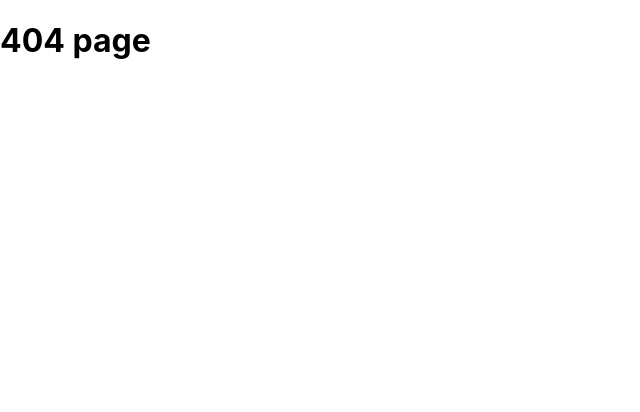
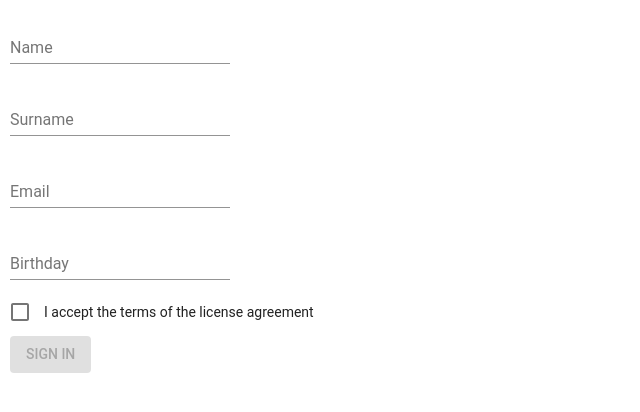
Before and after one commit to NOXY1/react-material-ui-form, a React (Create React App) app: page /signup in a window 1280 px wide. Shown: the top 412 px of the page, without its empty margins (0-640 px from the left). Built offline with nearby package versions, Linux system fonts and the light colour scheme.

Commit message:
added signup component, fixed method of displaying notifications

```diff
--- a/src/App.css
+++ b/src/App.css
@@ -23,3 +23,7 @@
 	font-size:  40px;
 	background-color: rgba(0, 221, 59, .5);
 }
+
+.ml {
+	margin-left: 10px;
+}
--- a/src/App.js
+++ b/src/App.js
@@ -1,4 +1,4 @@
-import React, { Component } from 'react';
+import React, { Component, Fragment } from 'react';
 import MuiThemeProvider from 'material-ui/styles/MuiThemeProvider';
 import Routes from './routes';
 
@@ -10,9 +10,9 @@ class App extends Component {
   render() {
     return (
       <MuiThemeProvider>
-        <div>
+        <Fragment>
           <Routes />
-        </div>
+        </Fragment>
       </MuiThemeProvider>
     );
   }
--- a/src/components/Form.js
+++ b/src/components/Form.js
@@ -1,24 +1,23 @@
-import React, { Fragment } from 'react';
+import React, { Fragment, Component } from 'react';
 import TextField from '@material-ui/core/TextField';
 import Button from '@material-ui/core/Button';
 import { logIn } from '../services/userService';
 import { Redirect } from 'react-router-dom';
+import '../App.css';
 
 
-export default class Form extends React.Component {
+export default class Form extends Component {
 	state = {
 		login: '',
 		password: '',
 		notification: '',
 		notificationType: '',
-		disabledLoginButton: true,
 		redirect: false
 	}
 
 	handleChangeInput = e => {
 		this.props.onChange({[e.target.name]: e.target.value});
 		this.setState({[e.target.name]: e.target.value});
-		this.setLoginButtonState();
 	}
 
 	handleSubmit = e => {
@@ -34,22 +33,21 @@ export default class Form extends React.Component {
 								.catch(error => {
 									this.setState({notification: error, notificationType: 'notification error' });
 								});
-		setTimeout(this.hideNotification, 5000);
-	}
 
-	hideNotification = () => {
-		this.setState({notification: null, notificationType: null});
-	}
+		this.showNotification = (notification) => {
+			this.setState({notification});
 
-	setLoginButtonState = () => {
-		if(this.state.login && this.state.password) {
-			this.setState({disabledLoginButton: false});
-		} else {
-			this.setState({disabledLoginButton: true});
+			setTimeout(() => {
+				this.setState({notification: null})
+			});
 		}
 	}
 
+
+
 	render() {
+		const { login, password } = this.state;
+		const isLoginBtnActive = !!(login && password);
 
 		if(this.state.redirect) {
 			return (<Redirect to={'/home'} />)
@@ -58,14 +56,13 @@ export default class Form extends React.Component {
 		return(
 			<Fragment>
 				<p className={this.state.notificationType}>{this.state.notification}</p>
-				<form>
+				<form className='ml'>
 					<TextField
 						name='login'
 						label='Login'
 						value={this.state.login}
 						onChange={e => this.handleChangeInput(e)}
 						margin="normal"
-						style={{marginLeft: 10}}
 					/>
 					<br />
 					<TextField
@@ -75,15 +72,13 @@ export default class Form extends React.Component {
 						onChange={e => this.handleChangeInput(e)}
 						margin="normal"
 						type='password'
-						style={{marginLeft: 10}}
 					/>
 					<br />
 					<Button variant='contained'
 							label='Submit'
 							onClick={e => this.handleSubmit(e)}
 							color="primary"
-							style={{margin: 10}}
-							disabled={this.state.disabledLoginButton}>
+							disabled={!isLoginBtnActive}>
 						Submit
 					</Button>
 				</form>
--- a/src/components/Home.js
+++ b/src/components/Home.js
@@ -1,16 +1,14 @@
-import React, { Component, Fragment } from 'react';
+import React, { Fragment } from 'react';
 import '../App.css';
 
 
+const Home = () => {
+	return (
+		<Fragment>
+			<h1 className='home'>Home</h1>
+		</Fragment>
+	);
+}
 
-class Home extends Component {
-	render() {
-		return (
-			<Fragment>
-				<h1 className='home'>Home</h1>
-			</Fragment>
-		);
-	};
-};
 
 export default Home;
--- a/src/components/LogIn.js
+++ b/src/components/LogIn.js
@@ -1,28 +1,93 @@
-import React, { Component, Fragment } from 'react';
-import Form from './Form';
+import React, { Fragment, Component } from 'react';
+import TextField from '@material-ui/core/TextField';
+import Button from '@material-ui/core/Button';
+import { logIn } from '../services/userService';
+import { Redirect } from 'react-router-dom';
+import '../App.css';
 
 
-class LogIn extends Component {
+export default class Form extends Component {
   state = {
-    	fields: {}
-  	};
+    login: '',
+    password: '',
+    notification: '',
+    notificationType: '',
+    redirect: false
+  }
 
-  onChange = newValue => {
-    this.setState({
-      fields: {
-        ...this.state.fields,
-        ...newValue
+  handleChangeInput = e => {
+    this.setState({[e.target.name]: e.target.value});
   }
+
+  handleSubmit = e => {
+    e.preventDefault();
+    const { login, password } = this.state;
+    logIn({ login, password })
+                .then(result => {
+                  // this.showNotification(result, 'notification success');
+                  // this.setState({notification: result, notificationType: 'notification success' });
+                  if(result) {
+                    this.setState({redirect: true});
+                  }
+                })
+                .catch(error => {
+                  this.showNotification(error, 'notification error');
+                  // this.setState({notification: error, notificationType: 'notification error' });
                 });
-  };
+
+    // setTimeout(this.hideNotification, 5000);
+
+  }
+
+  showNotification = (notification, notificationType, time = 5000) => {
+    this.setState({notification: notification, notificationType: notificationType});
+    setTimeout(() => {
+      this.setState({notification: null, notificationType: null});
+    }, time);
+  }
+
+  // hideNotification = () => {
+  //   this.setState({notification: null, notificationType: null});
+  // }
 
   render() {
-		return (
+    const { login, password, notification, notificationType } = this.state;
+    const isLoginBtnActive = !!(login && password);
+
+    if(this.state.redirect) {
+      return (<Redirect to={'/home'} />)
+    }
+
+    return(
       <Fragment>
-				<Form onChange={fields => this.onChange(fields)} />
+        {!!notification && <p className={notificationType}>{notification}</p>}
+        <form className='ml'>
+          <TextField
+            name='login'
+            label='Login'
+            value={this.state.login}
+            onChange={e => this.handleChangeInput(e)}
+            margin="normal"
+          />
+          <br />
+          <TextField
+            name='password'
+            label='Password'
+            value={this.state.password}
+            onChange={e => this.handleChangeInput(e)}
+            margin="normal"
+            type='password'
+          />
+          <br />
+          <Button variant='contained'
+              label='Submit'
+              onClick={e => this.handleSubmit(e)}
+              color="primary"
+              disabled={!isLoginBtnActive}>
+            Submit
+          </Button>
+        </form>
       </Fragment>
     );
-	};
-};
-
-export default LogIn;
+  }
+}
--- /dev/null
+++ b/src/components/SignUp.js
@@ -0,0 +1,109 @@
+import React, { Fragment, Component } from 'react';
+import TextField from '@material-ui/core/TextField';
+import Button from '@material-ui/core/Button';
+import Checkbox from '@material-ui/core/Checkbox';
+import FormControlLabel from '@material-ui/core/FormControlLabel';
+import { logIn } from '../services/userService';
+import { Redirect } from 'react-router-dom';
+import '../App.css';
+
+
+export default class SignUp extends Component {
+	state = {
+		firstName: '',
+		lastName: '',
+		email: '',
+		birthday: '',
+		redirect: false,
+	}
+
+	handleChangeInput = e => {
+		this.setState({[e.target.name]: e.target.value});
+	}
+
+	handleSubmit = e => {
+		e.preventDefault();
+		const { login, password } = this.state;
+		logIn({ login, password })
+								.then(result => {
+									this.setState({notification: result, notificationType: 'notification success' });
+									if(result) {
+										this.setState({redirect: true});
+									}
+								})
+								.catch(error => {
+									this.setState({notification: error, notificationType: 'notification error' });
+								});
+		setTimeout(this.hideNotification, 5000);
+	}
+
+	hideNotification = () => {
+		this.setState({notification: null, notificationType: null});
+	}
+
+	render() {
+		const { firstName, lastName, email, birthday } = this.state;
+		const isSignInBtnActive = !!(firstName && lastName && email && birthday);
+
+		if(this.state.redirect) {
+			return (<Redirect to={'/home'} />)
+		}
+
+		return(
+			<Fragment>
+				<form className='ml'>
+					<TextField
+						name='firstName'
+						label='Name'
+						value={this.state.firstName}
+						onChange={e => this.handleChangeInput(e)}
+						margin="normal"
+					/>
+					<br />
+					<TextField
+						name='lastName'
+						label='Surname'
+						value={this.state.lastName}
+						onChange={e => this.handleChangeInput(e)}
+						margin="normal"
+					/>
+					<br />
+					<TextField
+						name='email'
+						label='Email'
+						value={this.state.email}
+						onChange={e => this.handleChangeInput(e)}
+						margin="normal"
+					/>
+					<br />
+					<TextField
+						name='birthday'
+						label='Birthday'
+						value={this.state.birthday}
+						onChange={e => this.handleChangeInput(e)}
+						margin="normal"
+					/>
+					<br />
+					<FormControlLabel
+			          control={
+			            <Checkbox
+			              checked={this.state.checkedB}
+			              value="checkedB"
+			              color="primary"
+			            />
+			          }
+			          label="I accept the terms of the license agreement"
+			        />
+			        <br />
+			        <Button variant='contained'
+							label='Sign Up'
+							onClick={e => this.handleSubmit(e)}
+							color="primary"
+							disabled={!isSignInBtnActive}>
+						Sign In
+					</Button>
+				</form>
+			</Fragment>
+		);
+	}
+}
--- a/src/routes.js
+++ b/src/routes.js
@@ -4,12 +4,14 @@ import { BrowserRouter, Route, Switch } from 'react-router-dom';
 import Home from './components/Home';
 import NotFound from './components/NotFound';
 import Login from './components/LogIn';
+import SignUp from './components/SignUp';
 
 const Routes = () => (
 	<BrowserRouter>
 		<Switch>
 			<Route exact path='/' component={Login} />
 			<Route path='/home' component={Home} />
+			<Route path='/signup' component={SignUp} />
 			<Route path='*' component={NotFound} />
 		</Switch>
 	</BrowserRouter>
```
Lines whose indentation alone changed are shown as unchanged.
